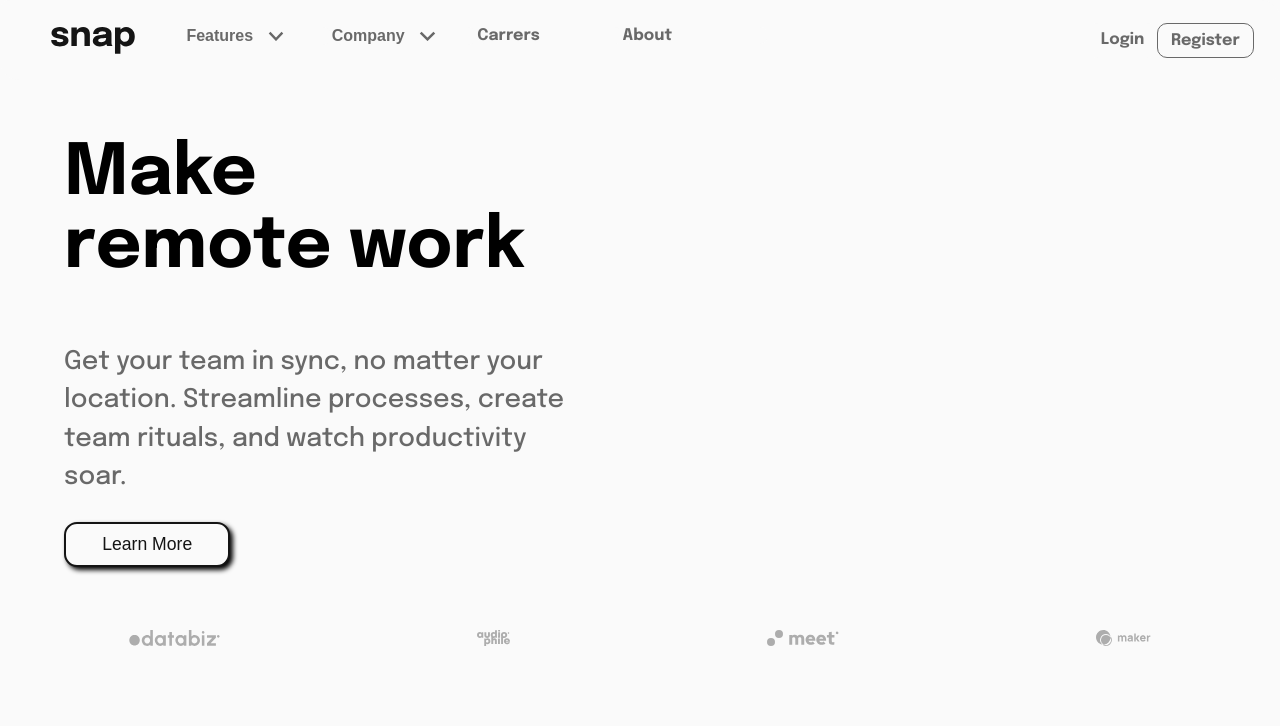
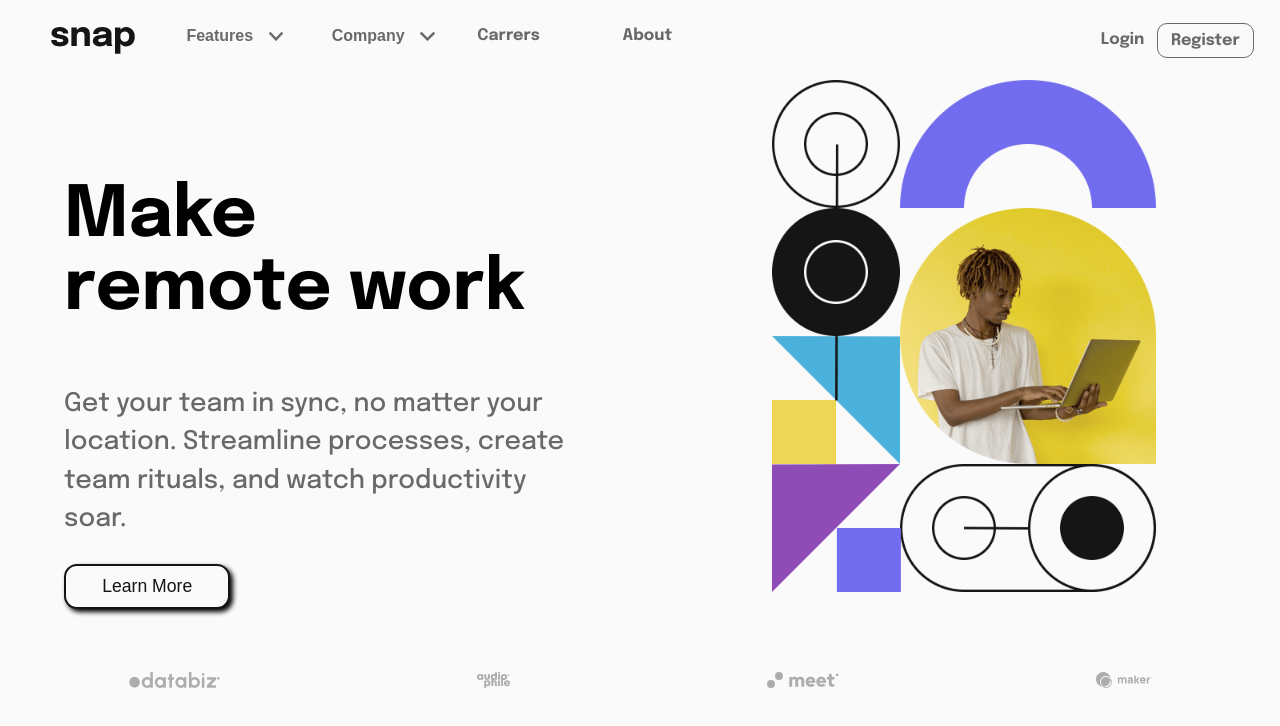
Before and after one commit to alexandreduara/CTD-Codigo_Todo_Dia, a plain HTML site: page index.html in a window 1280 px wide. Drawn offline with Linux system fonts and the light colour scheme.

Commit message:
Agora vai :)

```diff
--- a/style.css
+++ b/style.css
@@ -321,7 +321,7 @@ body{
         margin: 0px;
     }
     .image__main--desktop{
-        display:relative;
+        display: inline-block;
         width: 30vw;
         align-content: flex-start;
     }
```
